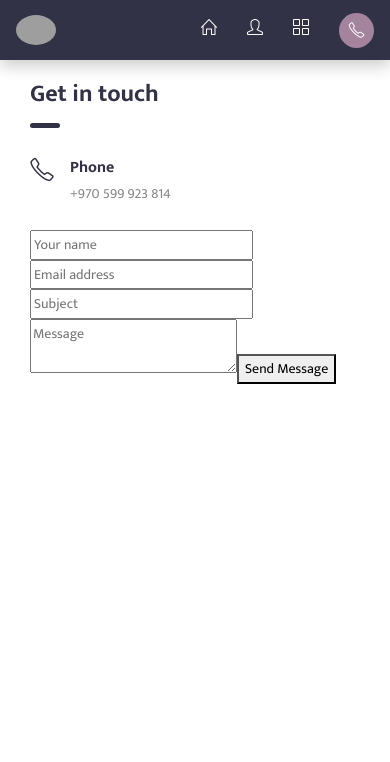
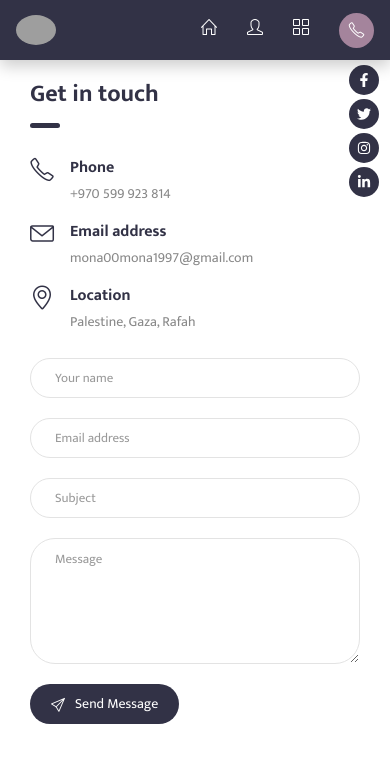
Before and after one commit to monamohammed97/MonaMohammedPortfolio, a React (Create React App) app: page /contact in a window 390 px wide. Shown: the top 762 px of the page. Built offline with nearby package versions, Linux system fonts and the light colour scheme; grey boxes are pictures that could not be loaded; a web font is replaced by a local one.

Commit message:
Update Contact.jsx

```diff
--- a/src/components/Sections/Contact.jsx
+++ b/src/components/Sections/Contact.jsx
@@ -1,6 +1,11 @@
 import React, { useRef, useState } from "react";
 import emailjs from "@emailjs/browser";
-import { FaFacebookF, FaTwitter, FaInstagram, FaLinkedinIn } from "react-icons/fa";
+import {
+  FaFacebookF,
+  FaTwitter,
+  FaInstagram,
+  FaLinkedinIn,
+} from "react-icons/fa";
 
 const headerData = {
   name: "Mona Mohammed",
@@ -13,7 +18,6 @@ const headerData = {
     linkedin: "https://www.linkedin.com/in/monamohammed1997/",
   },
 };
-
 const contactData = {
   phone: ["+970 599 923 814"],
   email: ["mona00mona1997@gmail.com"],
@@ -30,36 +34,32 @@ function Contact() {
 
   const [error, setError] = useState(false);
   const [message, setMessage] = useState("");
-  const [isSubmitting, setIsSubmitting] = useState(false); // لتعطيل الزر أثناء الإرسال
   const form = useRef();
-
-  const submitHandler = async (event) => {
+  const submitHandler = (event) => {
     event.preventDefault();
 
-    if (!formdata.name || !formdata.email || !formdata.subject || !formdata.message) {
+    if (!formdata.name) {
       setError(true);
-      setMessage("All fields are required");
-      return;
-    }
-
-    setError(false);
-    setIsSubmitting(true); // تعطيل الزر أثناء الإرسال
-
-    try {
-      await emailjs.sendForm(
+      setMessage("Name is required");
+    } else if (!formdata.email) {
+      setError(true);
+      setMessage("Email is required");
+    } else if (!formdata.subject) {
+      setError(true);
+      setMessage("Subject is required");
+    } else if (!formdata.message) {
+      setError(true);
+      setMessage("Message is required");
+    } else {
+      setError(false);
+      emailjs.sendForm(
         "service_063we7t",
         "template_mkx7gn3",
         form.current,
         "3dx8YeaOh6nkop5dF"
       );
-      setMessage("Your message has been sent!");
-      setFormdata({ name: "", email: "", subject: "", message: "" }); // مسح الحقول بعد الإرسال
-    } catch (error) {
-      setError(true);
-      setMessage("Failed to send message. Please try again.");
+      setMessage("You message has been sent!!!");
     }
-
-    setIsSubmitting(false); // إعادة تفعيل الزر بعد الإرسال
   };
 
   const handleChange = (event) => {
@@ -69,10 +69,20 @@ function Contact() {
     });
   };
 
+  const handleAlerts = () => {
+    if (error && message) {
+      return <div className="alert alert-danger mt-4">{message}</div>;
+    } else if (!error && message) {
+      return <div className="alert alert-success mt-4">{message}</div>;
+    } else {
+      return null;
+    }
+  };
+
   return (
     <div className="row">
       <div className="col-md-4 mb-4 mb-md-0">
-        <div className="contact-info">
+        <div className="contact-info fadeIn delay_ms_3 mb-3 mb-md-5">
           <i className="icon-phone"></i>
           <div className="details">
             <h5>Phone</h5>
@@ -81,20 +91,122 @@ function Contact() {
             ))}
           </div>
         </div>
+        <div className="contact-info fadeIn delay_ms_5 mb-3 mb-md-5">
+          <i className="icon-envelope"></i>
+          <div className="details">
+            <h5>Email address</h5>
+            {contactData.email.map((singleEmail, index) => (
+              <span key={index}>{singleEmail}</span>
+            ))}
+          </div>
+        </div>
+        <div className="contact-info fadeIn delay_ms_7">
+          <i className="icon-location-pin"></i>
+          <div className="details">
+            <h5>Location</h5>
+            <span>{contactData.location}</span>
+          </div>
+        </div>
       </div>
+
       <div className="col-md-8">
         <form className="contact-form" ref={form} onSubmit={submitHandler}>
-          <input type="text" name="name" placeholder="Your name" onChange={handleChange} value={formdata.name} />
-          <input type="email" name="email" placeholder="Email address" onChange={handleChange} value={formdata.email} />
-          <input type="text" name="subject" placeholder="Subject" onChange={handleChange} value={formdata.subject} />
-          <textarea name="message" placeholder="Message" onChange={handleChange} value={formdata.message}></textarea>
+          <div className="row">
+            <div className="column col-md-6 fadeIn delay_ms_3">
+              <div className="form-group">
+                <input
+                  type="text"
+                  className="form-control"
+                  name="name"
+                  placeholder="Your name"
+                  onChange={handleChange}
+                  value={formdata.name}
+                />
+              </div>
+            </div>
 
-          <button type="submit" disabled={isSubmitting}>
-            {isSubmitting ? "Sending..." : "Send Message"}
+            <div className="column col-md-6 fadeIn delay_ms_3">
+              <div className="form-group">
+                <input
+                  type="email"
+                  className="form-control"
+                  name="email"
+                  placeholder="Email address"
+                  onChange={handleChange}
+                  value={formdata.email}
+                />
+              </div>
+            </div>
+
+            <div className="column col-md-12 fadeIn delay_ms_5">
+              <div className="form-group">
+                <input
+                  type="text"
+                  className="form-control"
+                  name="subject"
+                  placeholder="Subject"
+                  onChange={handleChange}
+                  value={formdata.subject}
+                />
+              </div>
+            </div>
+
+            <div className="column col-md-12 fadeIn delay_ms_7">
+              <div className="form-group">
+                <textarea
+                  name="message"
+                  className="form-control"
+                  rows="5"
+                  placeholder="Message"
+                  onChange={handleChange}
+                  value={formdata.message}
+                ></textarea>
+              </div>
+            </div>
+          </div>
+
+          <button
+            type="submit"
+            name="submit"
+            value="Submit"
+            className="btn btn-default fadeIn delay_ms_9"
+          >
+            <i className="icon-paper-plane"></i>Send Message
           </button>
         </form>
-
-        {message && <div className={error ? "alert alert-danger" : "alert alert-success"}>{message}</div>}
+        {handleAlerts()}
+      </div>
+      <div className="footer mt-auto d-block d-lg-none">
+        <ul className="social-icons list-inline">
+          {!headerData.social.facebook ? null : (
+            <li className="list-inline-item">
+              <a href={headerData.social.facebook}>
+                <FaFacebookF />
+              </a>
+            </li>
+          )}
+          {!headerData.social.twitter ? null : (
+            <li className="list-inline-item">
+              <a href={headerData.social.twitter}>
+                <FaTwitter />
+              </a>
+            </li>
+          )}
+          {!headerData.social.instagram ? null : (
+            <li className="list-inline-item">
+              <a href={headerData.social.instagram}>
+                <FaInstagram />
+              </a>
+            </li>
+          )}
+          {!headerData.social.linkedin ? null : (
+            <li className="list-inline-item">
+              <a href={headerData.social.linkedin}>
+                <FaLinkedinIn />
+              </a>
+            </li>
+          )}
+        </ul>
       </div>
     </div>
   );
```
